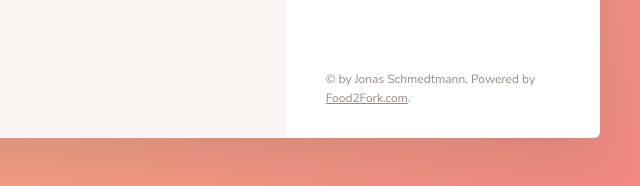
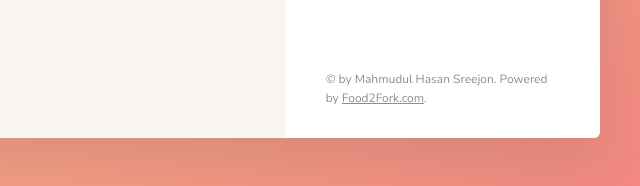
Before and after one commit to mahmudul-hasan-sreejon/Forkify, a plain HTML site: page src/index.html in a window 1280 px wide. Shown: the part 1013-1199 px from the top of the page, 640-1280 px from the left. Drawn offline with Linux system fonts and the light colour scheme; files that its build step writes are made by us from their sources; files whose address does not match are found by name.

```diff
--- a/src/index.html
+++ b/src/index.html
@@ -429,7 +429,7 @@
             </ul>
 
             <div class="copyright">
-                &copy; by Jonas Schmedtmann. Powered by
+                &copy; by Mahmudul Hasan Sreejon. Powered by
                 <a href="http://food2fork.com" target="_blank" class="link">Food2Fork.com</a>.
             </div>
 
```
Also changed, not shown: 1 other file.
